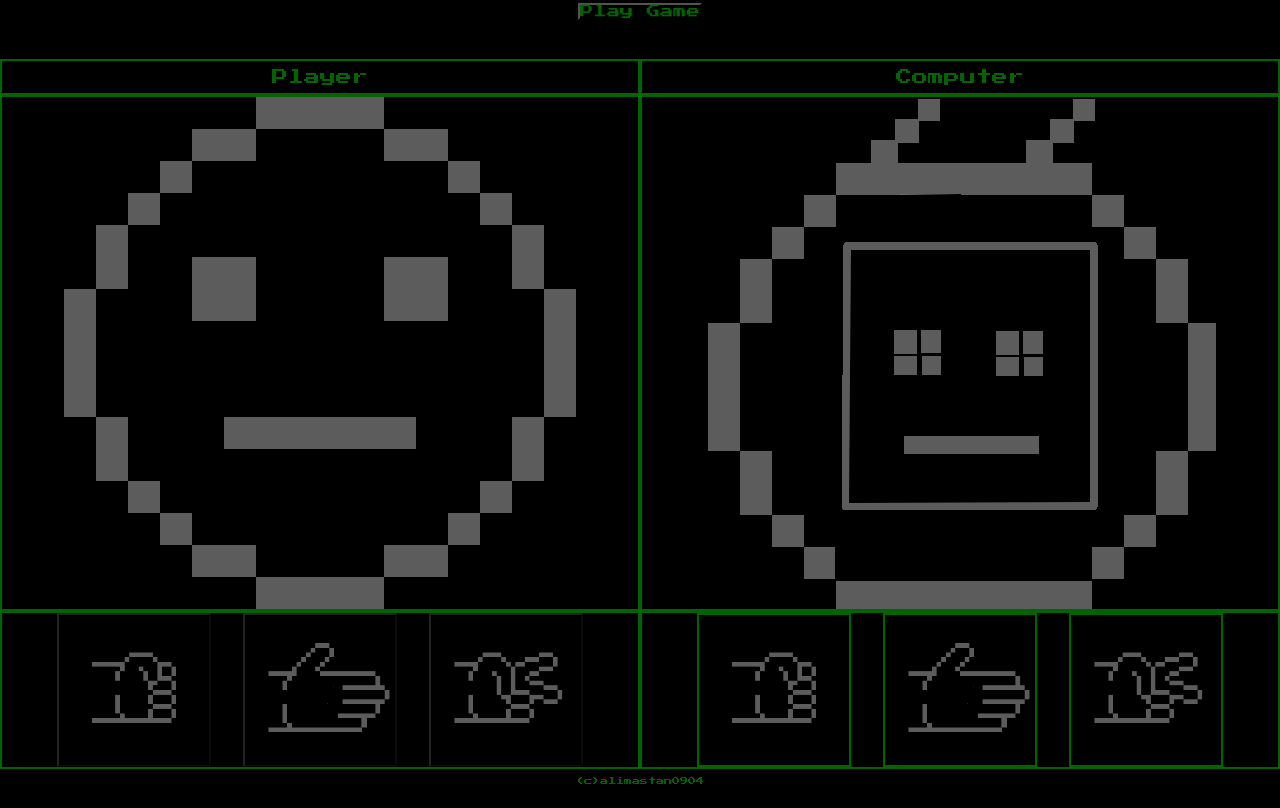
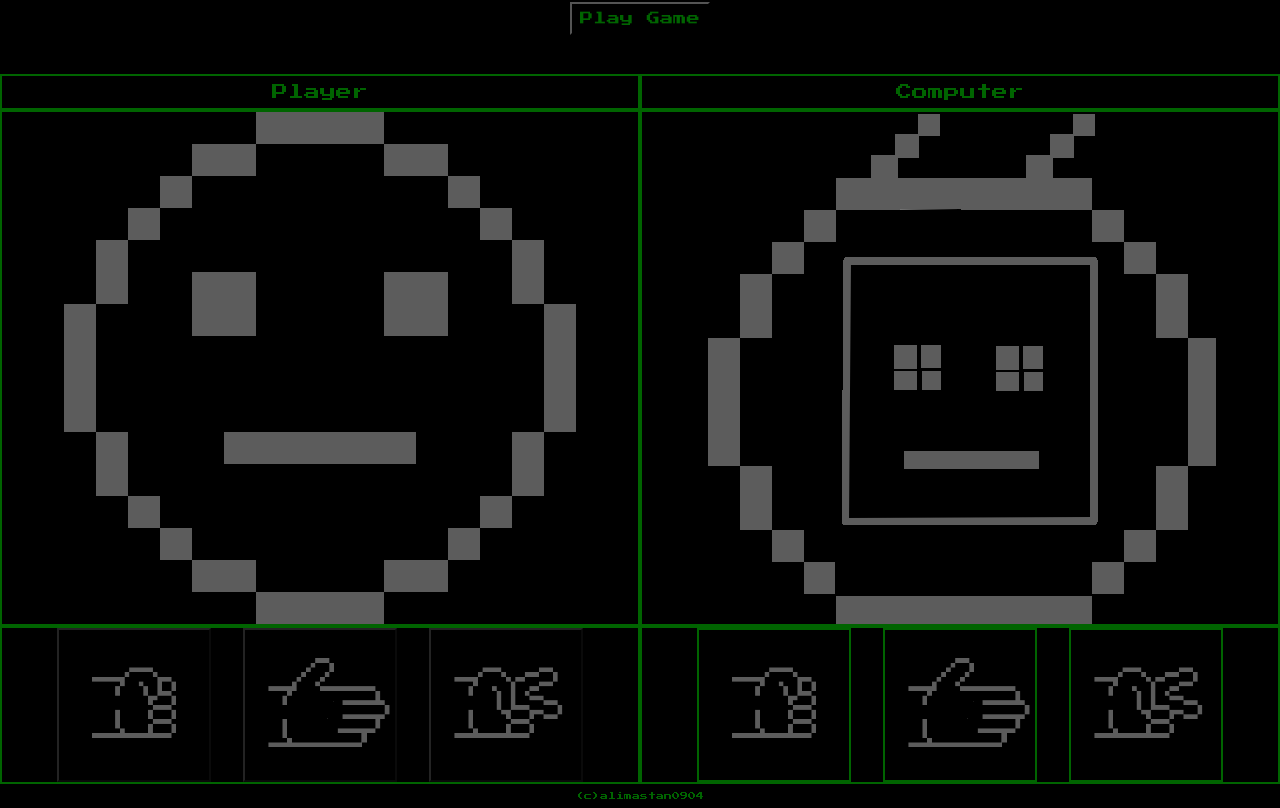
Before and after one commit to alimastan-0904/Rock-Paper-Scissors, a plain HTML site: page index.html in a window 1280 px wide. Shown: the part 64-872 px from the top of the page. Drawn offline with Linux system fonts and the light colour scheme.

Commit message:
style: add padding to buttons to improve visibility

```diff
--- a/style.css
+++ b/style.css
@@ -40,6 +40,10 @@ main {
 #text_container {
   padding: 0 2rem 0 2rem;
   margin-bottom: 3%;
+}
+
+#text_container > button {
+  padding: 0.5rem;
 }
 
 #left,
```
